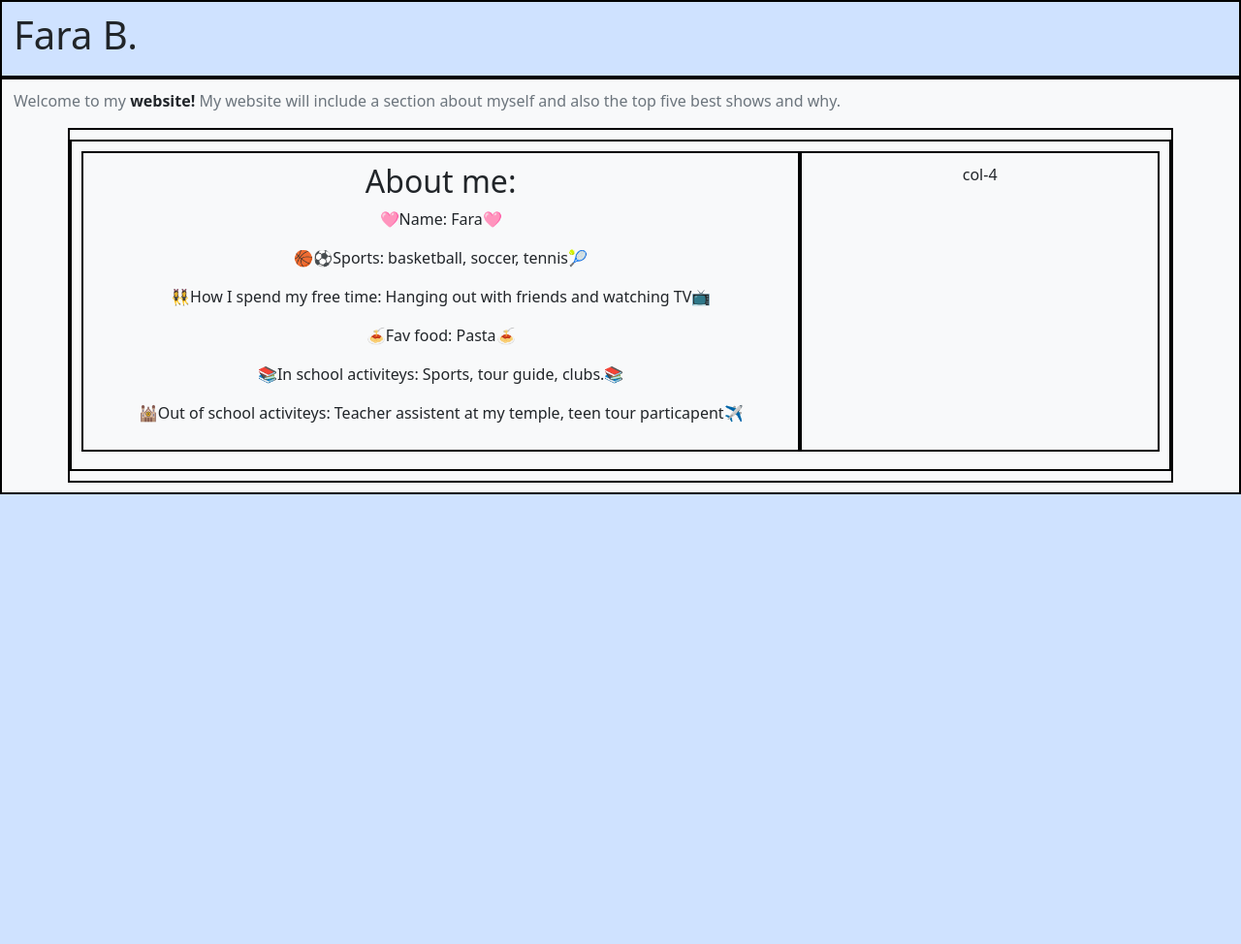
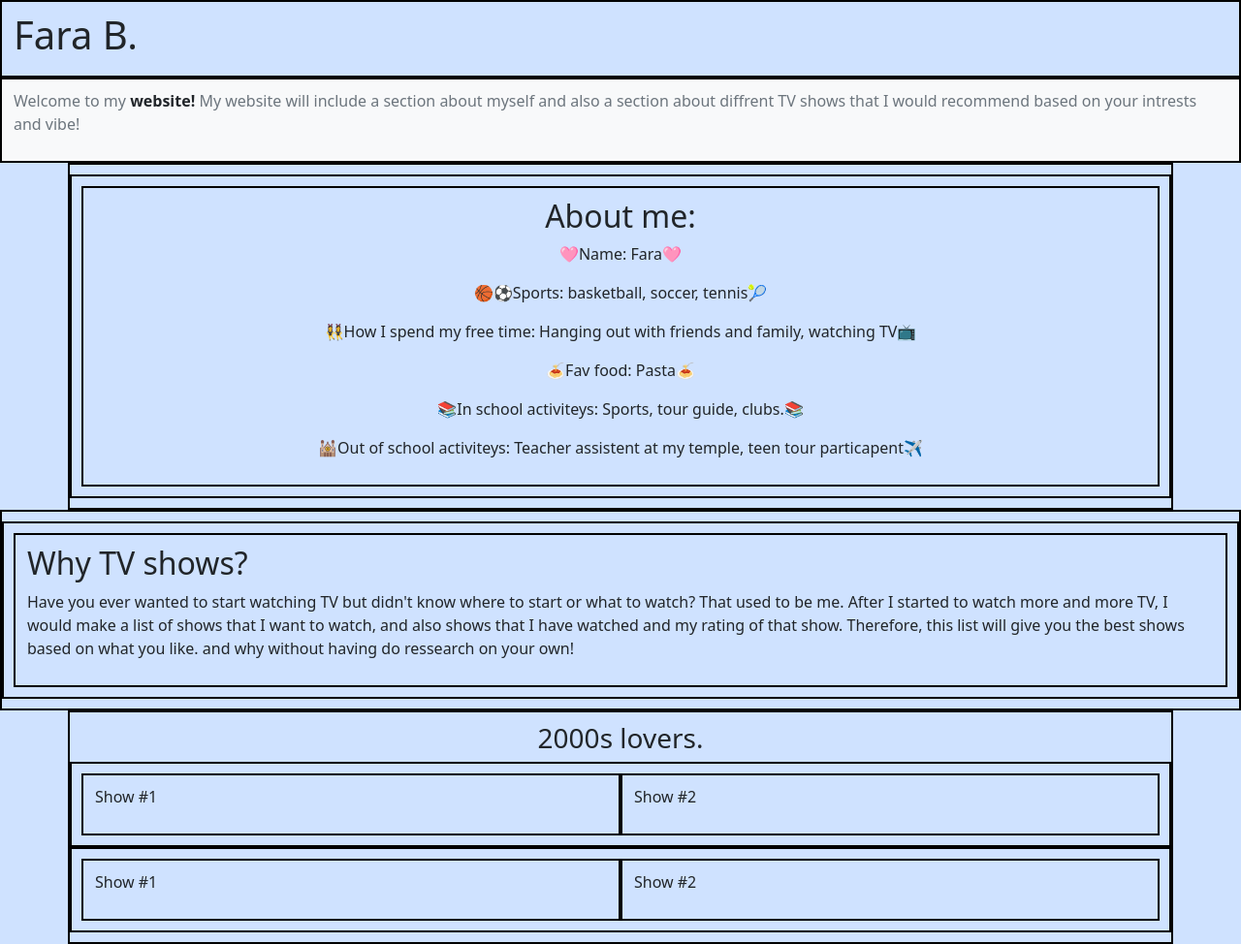
Before and after one commit to Farab2028/FaraB2028.github.io, a plain HTML site: page index.html in a window 1280 px wide. Shown: the whole page at 97% size. Before the commit the page ends 800 px from the top, so only its background shows below. Drawn offline with nearby package versions, Linux system fonts and the light colour scheme.

Commit message:
did section 3 and started section 4.

```diff
--- a/index.html
+++ b/index.html
@@ -12,42 +12,70 @@
   <link href="style.css" rel="stylesheet">
 </head>
 
-<body>
+  <body class="bg-primary-subtle">
 
   <div id="hero" class="container-fluid">
     <h1>Fara B.</h1>
   </div>
 
-  <body class="bg-primary-subtle"></body>
+  <div id="section-1" class="container-fluid bg-light">
+    <p class="bg-light text-secondary"> Welcome to my <span class="text-dark fw-bold">website!</span> My website will include a section about myself and also a section about diffrent TV shows that I would recommend based on your intrests and vibe!</p>
+  </div>
 
-  <div class="container-fluid bg-light">
-    <p class="bg-light text-secondary"> Welcome to my <span class="text-dark fw-bold">website!</span> My website will include a section about myself and also the top five best shows and why.</p>
-
-    <div class="container text-center">
+  <div id="section-2" class="container text-center">
 
     <div class="row">
-        <div class="col-8">
+        <div class="col">
           <h2>About me:</h2>
           <p>🩷Name: Fara🩷</p>
           <p>🏀⚽️Sports: basketball, soccer, tennis🎾</p>
-          <p>👯‍♀️How I spend my free time: Hanging out with friends and watching TV📺</p>
+          <p>👯‍♀️How I spend my free time: Hanging out with friends and family, watching TV📺</p>
           <p>🍝Fav food: Pasta🍝</p>
           <p>📚In school activiteys: Sports, tour guide, clubs.📚</p>
           <p>🕍Out of school activiteys: Teacher assistent at my temple, teen tour particapent✈️</p>
 
 
+        </div>
+    </div>
+  </div>
 
-
+  <div id="section-3" class="container-fluid">
+        <div class="row">
+        <div class="col">
+        <h2>Why TV shows?</h2>
+        <p>Have you ever wanted to start watching TV but didn't know where to start or what to watch? That used to be me. After I started to watch more and more TV, I would make a list of shows that I want to watch, and also shows that I have watched and my rating of that show. Therefore, this list will give you the best shows based on what you like. and why without having do ressearch on your own!</p>
 
 
       </div>
+      </div>
+  </div>
 
-        <div class="col-4">col-4</div>
-        <h2></h2>
+  <div id="section-4" class="container">
+   <h3 class="text-center">2000s lovers.</h3>
+
+    <div class="row">
+      <div class="col">
+        <p>Show #1</p>
 
 
       </div>
+      <div class="col">
+        <p>Show #2</p>
 
+      </div>
+    </div>
+
+    <div class="row">
+      <div class="col">
+        <p>Show #1</p>
+
+
+      </div>
+      <div class="col">
+        <p>Show #2</p>
+
+      </div>
+    </div>
 
 
 
```
Lines whose indentation alone changed are shown as unchanged.
